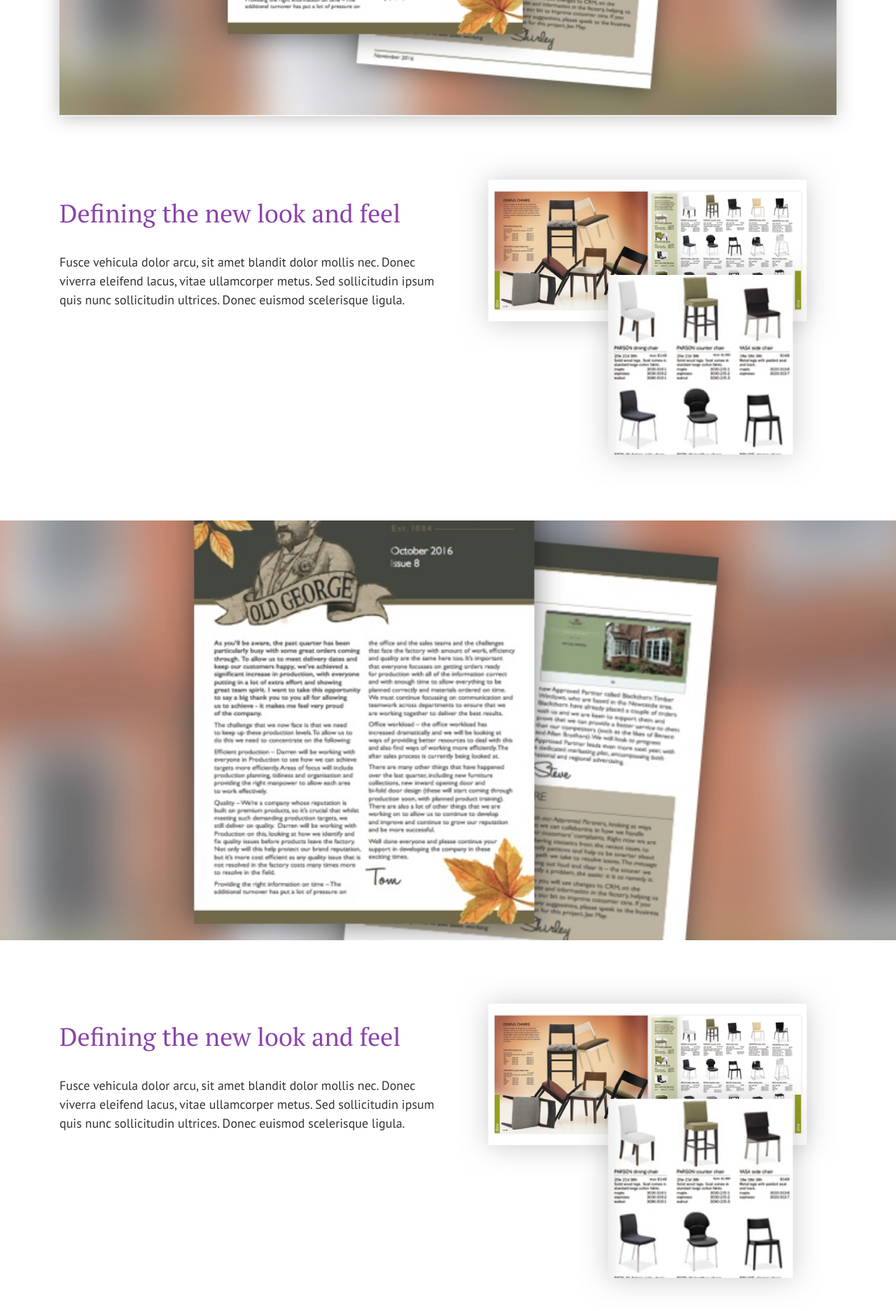
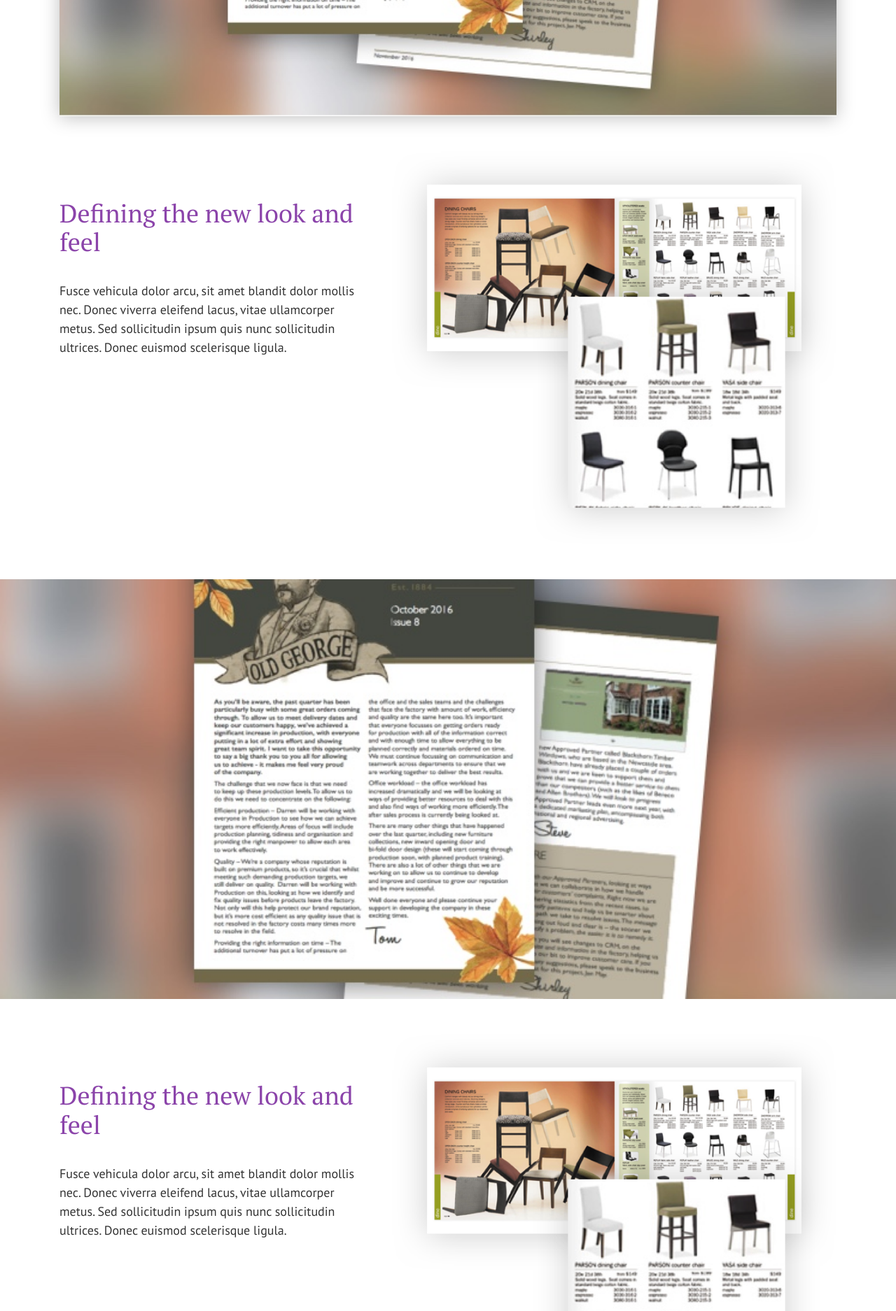
Before and after one commit to justinlamb1/danielle-portfolio-3, a Jekyll site: the page built from _posts/2017-10-29-catalogue-design-for-dunelm.html, in a window 1280 px wide. Shown: the part 892-2766 px from the top of the page at 70% size. Built offline with Jekyll 4.4.1, drawn with Linux system fonts in a browser that asks for light colours.

Commit message:
no message

```diff
--- a/_posts/2017-10-29-catalogue-design-for-dunelm.html
+++ b/_posts/2017-10-29-catalogue-design-for-dunelm.html
@@ -18,11 +18,11 @@
 <div class="casestudy__content__row">
   <div class="container">
     <div class="row">
-      <div class="col-md-6">
+      <div class="col-md-5">
         <h3>Defining the new look and feel</h3>
         <p>Fusce vehicula dolor arcu, sit amet blandit dolor mollis nec. Donec viverra eleifend lacus, vitae ullamcorper metus. Sed sollicitudin ipsum quis nunc sollicitudin ultrices. Donec euismod scelerisque ligula.</p>
       </div>
-      <div class="col-md-6">
+      <div class="col-md-7">
         <img src="images/catalouge-spreads.png" alt="Test small" class="image-show-small">
         <img src="images/catalouge-spreads.png" alt="Test large" class="image-show-large">
       </div>
@@ -39,11 +39,11 @@
 <div class="casestudy__content__row">
   <div class="container">
     <div class="row">
-      <div class="col-md-6">
+      <div class="col-md-5">
         <h3>Defining the new look and feel</h3>
         <p>Fusce vehicula dolor arcu, sit amet blandit dolor mollis nec. Donec viverra eleifend lacus, vitae ullamcorper metus. Sed sollicitudin ipsum quis nunc sollicitudin ultrices. Donec euismod scelerisque ligula.</p>
       </div>
-      <div class="col-md-6">
+      <div class="col-md-7">
         <img src="images/catalouge-spreads.png" alt="Test small" class="image-show-small">
         <img src="images/catalouge-spreads.png" alt="Test large" class="image-show-large">
       </div>
```
